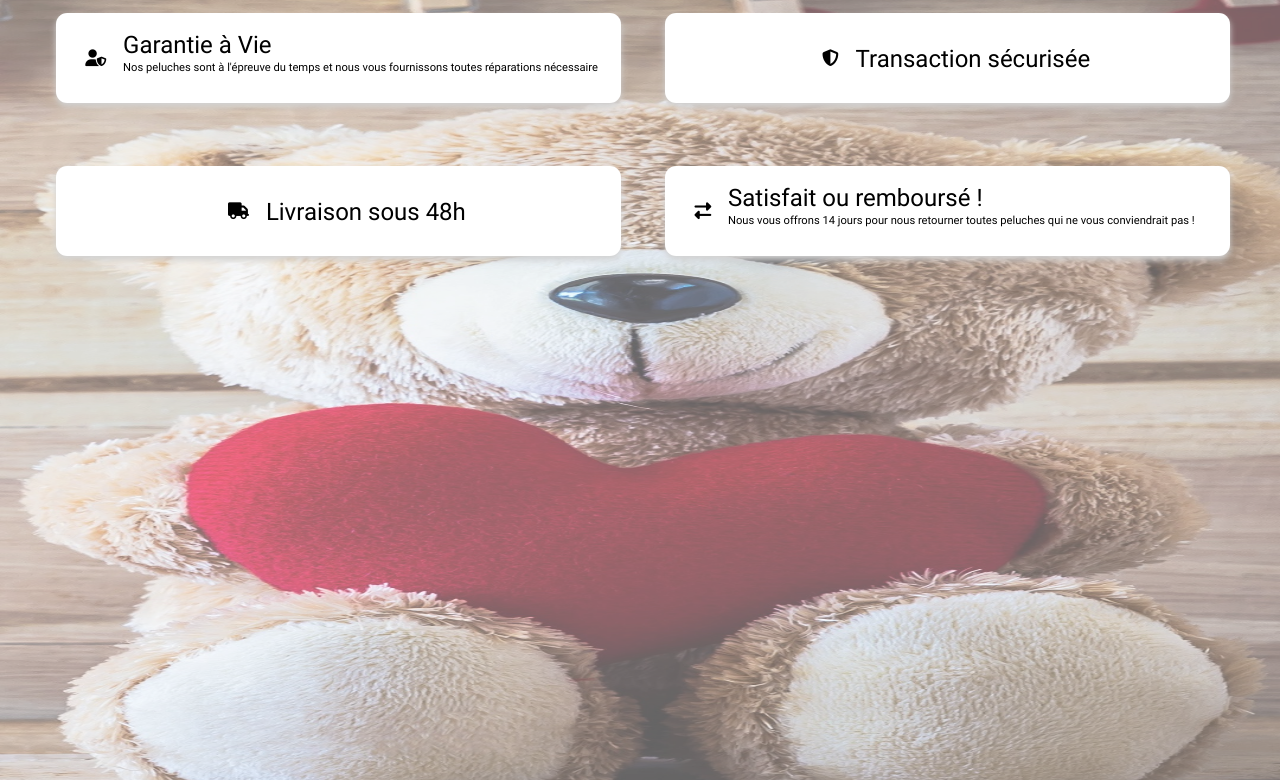
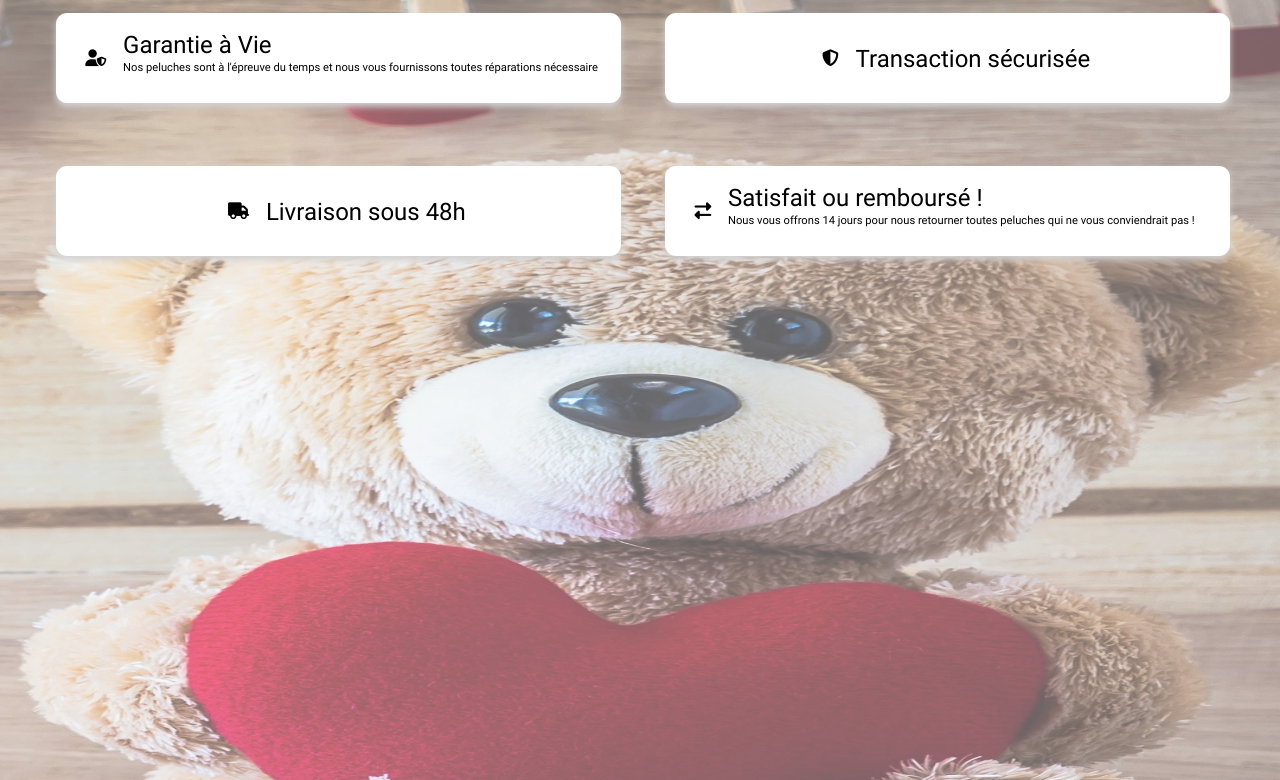
Before and after one commit to geoffroy-gaspard/GaspardGeoffroy_5_23082021, a website built with webpack: page order.html in a window 1280 px wide. Shown: the part 123-903 px from the top of the page. Built offline with nearby package versions, Linux system fonts and the light colour scheme; no server answers.

Commit message:
small changes to the background images

```diff
--- a/sass/Base/_base.scss
+++ b/sass/Base/_base.scss
@@ -23,5 +23,19 @@ h4 {
         width: 100%;
         min-height: 850px;
         background: rgba(248, 248, 248, 0.4);
+
+        @include mq(large) {
+            min-height: 1100px;
+        }
+        @include mq(xlarge) {
+            min-height: 1650px;
+        }
+    }
+
+    @include mq(large) {
+        min-height: 1100px;
+    }
+    @include mq(xlarge) {
+        min-height: 1650px;
     }
 }
```
Also changed, not shown: stylesheets/style.css, 1 other file.
